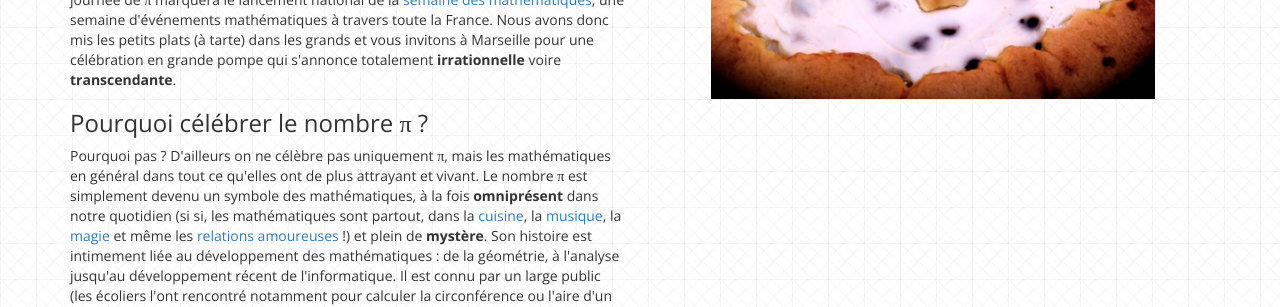
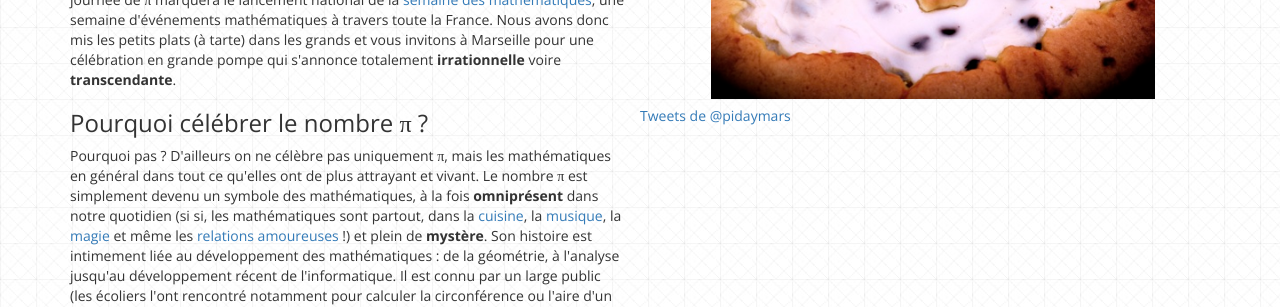
Before and after one commit to Piday/piday.github.io, a Jekyll site: the page built from concept.html, in a window 1280 px wide and 1278 px high. Shown: the part 513-820 px from the top of the window. Built offline with Jekyll 4.4.1, drawn with Linux system fonts in a browser that asks for light colours; nearby versions of some CDN libraries; Markdown is read by kramdown in place of the engine named in the settings; comment, search, counter and statistics services are not loaded.

Commit message:
ajout timeline twitter

```diff
--- a/concept.html
+++ b/concept.html
@@ -38,6 +38,10 @@
 	        <div class="col-sm-6">
 	        <img src="{{ "/images/tarte_anna.jpg" | prepend: site.baseurl }}"alt="Tarte ricotta chocolat" class="picture"/>
 	    </div>
+		<div id="name">
+			<a class="twitter-timeline" href="https://twitter.com/pidaymars" data-widget-id="570944683954946048">Tweets de @pidaymars</a>
+			<script>!function(d,s,id){var js,fjs=d.getElementsByTagName(s)[0],p=/^http:/.test(d.location)?'http':'https';if(!d.getElementById(id)){js=d.createElement(s);js.id=id;js.src=p+"://platform.twitter.com/widgets.js";fjs.parentNode.insertBefore(js,fjs);}}(document,"script","twitter-wjs");</script>
+		</div>
     </div>
   </div>
 </div>
```
